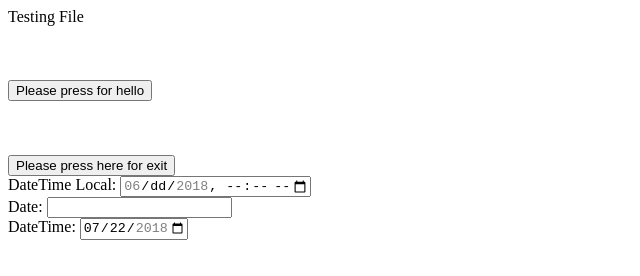
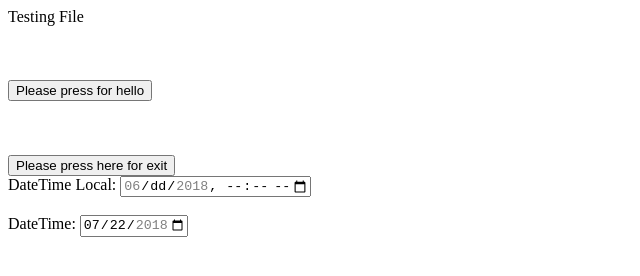
Before and after one commit to Vincenttbk/testingpage, a plain HTML site: page index.html in a window 1280 px wide. Shown: the whole page, without its empty margins (0-640 px from the left). Drawn offline with Linux system fonts and the light colour scheme.

Commit message:
Removed deprecated input

```diff
--- a/index.html
+++ b/index.html
@@ -20,7 +20,6 @@
     DateTime Local: <input type="datetime-local" id="meeting-time"
        name="meeting-time" min="2018-06-07T00:00" max="2018-06-14T00:00">
     <br>
-    Date: <input type="datetime"/>
     <br>
     DateTime: <input type="date" id="start" name="trip-start"
        value="2018-07-22"
```
